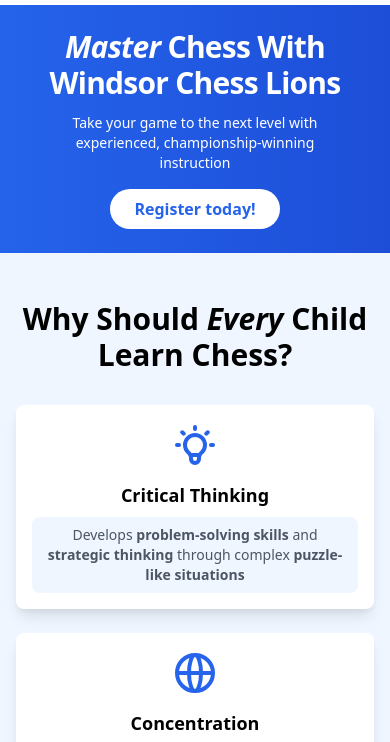
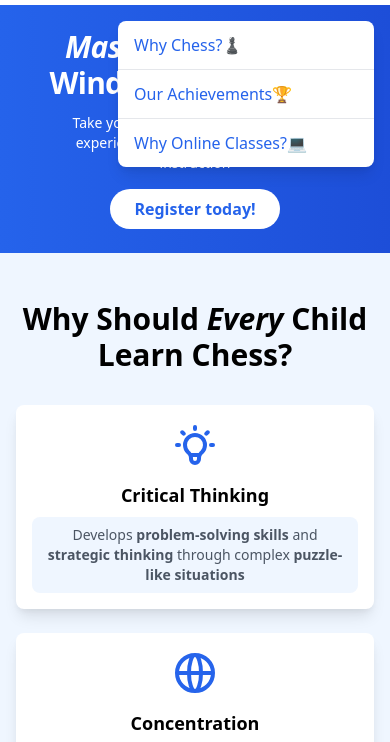
Before and after one commit to coachinbha/windsorchesslions, a plain HTML site: page index.html in a window 390 px wide. Both pictures are taken after a click on the button 362 px from the left and 28 px from the top of the page. Shown: the part 51-793 px from the top of the page. Drawn offline with nearby package versions, Linux system fonts and the light colour scheme.

Commit message:
Update index.html

```diff
--- a/index.html
+++ b/index.html
@@ -104,11 +104,22 @@
                         <path stroke-linecap="round" stroke-linejoin="round" stroke-width="2" d="M4 6h16M4 12h16M4 18h16"></path>
                     </svg>
                 </button>
-            </nav>
             </div>
         </div>
     </header>
-    </header>
+
+    <!-- Mobile Dropdown Menu -->
+    <div id="mobile-menu" class="md:hidden absolute right-0 mt-4 z-50 hidden bg-white shadow-lg rounded-lg mx-4 w-64">
+        <a href="#benefits" class="block px-4 py-3 text-blue-600 hover:bg-blue-50 hover:text-blue-800 transition duration-300 font-medium border-b">
+            Why Chess?♟️
+        </a>
+        <a href="#achievements" class="block px-4 py-3 text-blue-600 hover:bg-blue-50 hover:text-blue-800 transition duration-300 font-medium border-b">
+            Our Achievements🏆
+        </a>
+        <a href="#Online-classes" class="block px-4 py-3 text-blue-600 hover:bg-blue-50 hover:text-blue-800 transition duration-300 font-medium">
+            Why Online Classes?💻
+        </a>
+    </div>
     <!-- Hero Section -->
 <div class="gradient-background text-white fade-in flex items-center justify-center py-6 sm:py-10">
     <div class="max-w-4xl px-6 text-center">
```
Lines whose indentation alone changed are shown as unchanged.
